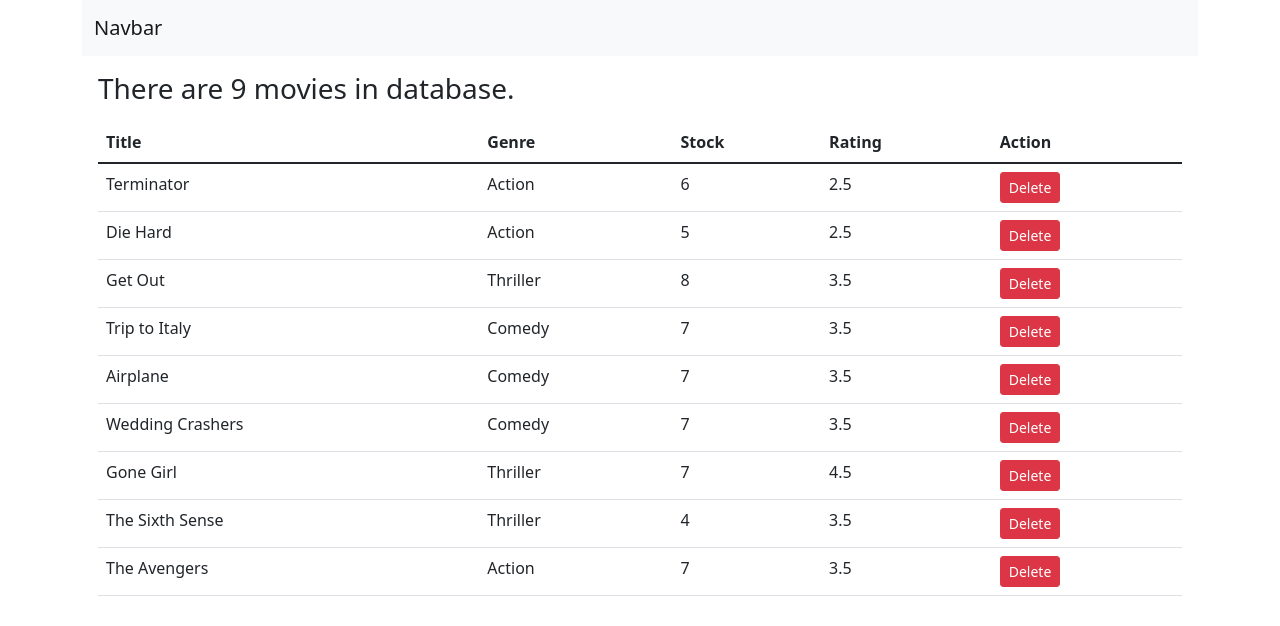
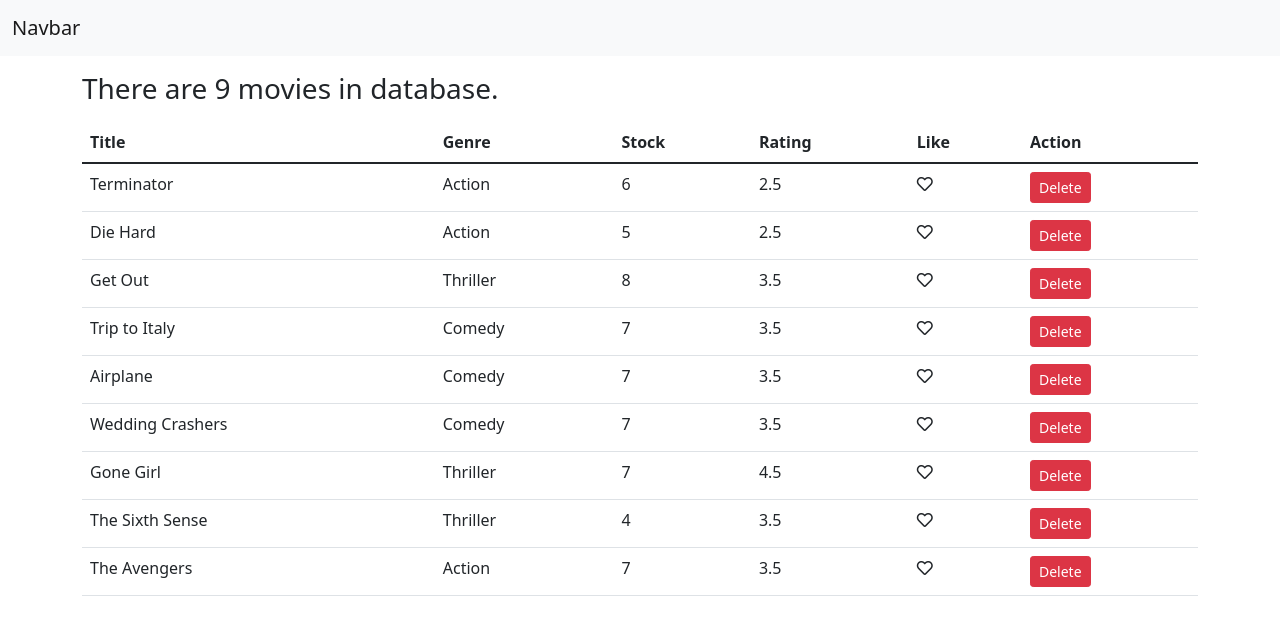
Before and after one commit to Niraj-123456/vidly, a React (Create React App) app: page / in a window 1280 px wide. Shown: the top 626 px of the page. Built offline with nearby package versions, Linux system fonts and the light colour scheme.

Commit message:
Like Component Added

```diff
--- a/package.json
+++ b/package.json
@@ -3,6 +3,7 @@
   "version": "0.1.0",
   "private": true,
   "dependencies": {
+    "@fortawesome/fontawesome-free": "^5.15.4",
     "@testing-library/jest-dom": "^5.15.0",
     "@testing-library/react": "^11.2.7",
     "@testing-library/user-event": "^12.8.3",
--- a/src/App.js
+++ b/src/App.js
@@ -4,7 +4,7 @@
 
 function App() {
   return (
-    <div className="container">
+    <div>
       <Navbar />
       <Movie />
     </div>
--- /dev/null
+++ b/src/components/common/like.jsx
@@ -0,0 +1,11 @@
+import React from "react";
+
+const Like = () => {
+  return (
+    <div>
+      <i class="far fa-heart"></i>
+    </div>
+  );
+};
+
+export default Like;
--- a/src/components/movie.jsx
+++ b/src/components/movie.jsx
@@ -1,14 +1,19 @@
 import React, { Component } from "react";
 import { getMovies } from "../fakeMovieService";
+import Like from "./common/like";
 
 class Movie extends Component {
   state = {
     movies: getMovies(),
   };
+
+  handleDelete = () => {
+    console.log("Delete Event Triggered");
+  };
   render() {
     return (
-      <div className="m-3">
-        <h3>There are 9 movies in database.</h3>
+      <div className="container my-3">
+        <h3>There are {this.state.movies.length} movies in database.</h3>
         <table className="table my-3">
           <thead>
             <tr>
@@ -16,6 +21,7 @@
               <th>Genre</th>
               <th>Stock</th>
               <th>Rating</th>
+              <th>Like</th>
               <th>Action</th>
             </tr>
           </thead>
@@ -28,6 +34,9 @@
                   <td>{movie.genre.name}</td>
                   <td>{movie.numberInStock}</td>
                   <td>{movie.dailyRentalRate}</td>
+                  <td>
+                    <Like />
+                  </td>
                   <td>
                     <a className="btn btn-danger btn-sm">Delete</a>
                   </td>
--- a/src/index.js
+++ b/src/index.js
@@ -4,6 +4,7 @@
 import App from "./App";
 import reportWebVitals from "./reportWebVitals";
 import "bootstrap/dist/css/bootstrap.css";
+import "@fortawesome/fontawesome-free/css/all.css";
 
 ReactDOM.render(
   <React.StrictMode>
```
Also changed, not shown: 1 other file (tests, documents, lock files or other folders).
